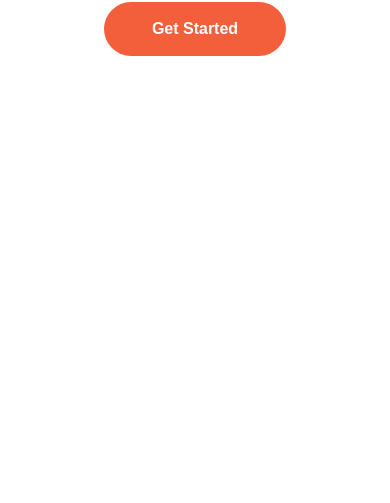
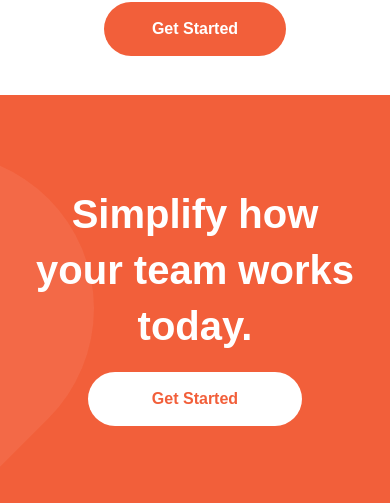
Before and after one commit to Gabe0214/modern-landing-page, a React (Create React App) app: page / in a window 390 px wide. Shown: the part 1726-2229 px from the top of the page. Before the commit the page ends 1782 px from the top, so only its background shows below. Built offline with nearby package versions, Linux system fonts and the light colour scheme; a web font is replaced by a local one.

Commit message:
simplify-section complete. looks exactly as design file, but other mobile screen widths needs adjustments.

```diff
--- a/src/App.js
+++ b/src/App.js
@@ -4,6 +4,7 @@ import './App.scss';
 import { Herosection } from './components/HeroSection/Herosection';
 import { SecondSection } from './components/SecondSection/SecondSection';
 import { CarouselMobile } from './components/Carousel/CarouselMobile';
+import { SimplifySection } from './components/SimplifySection/SimplifySection';
 
 function App() {
 	const [ menu, setMenu ] = useState(false);
@@ -14,6 +15,7 @@ function App() {
 			<Herosection />
 			<SecondSection />
 			<CarouselMobile />
+			<SimplifySection />
 		</div>
 	);
 }
--- /dev/null
+++ b/src/components/SimplifySection/SimplifySection.js
@@ -0,0 +1,15 @@
+import React from 'react';
+import './SimplifySection.scss';
+import { PrimaryButton } from '../Button/PrimaryButton';
+import mobileSimplifyPatter from '../../images/bg-simplify-section-mobile.svg';
+export const SimplifySection = () => {
+	return (
+		<div className='simplify-section'>
+			<p>
+				Simplify how <br />your team works today.
+			</p>
+			<PrimaryButton placeholder={'Get Started'} />
+			<img src={mobileSimplifyPatter} alt='mobile-pattern' />
+		</div>
+	);
+};
--- /dev/null
+++ b/src/components/SimplifySection/SimplifySection.scss
@@ -0,0 +1,34 @@
+@import '../../utils/variables.scss';
+
+.simplify-section {
+	margin-top: 10%;
+	background-color: $bright-red;
+	text-align: center;
+	padding: 0px 16px;
+	height: 50vh;
+	display: flex;
+	flex-direction: column;
+	justify-content: center;
+	align-items: center;
+	position: relative;
+
+	P {
+		font-size: 2.5rem;
+		color: #fff;
+		font-weight: 800;
+	}
+
+	.btn-container {
+		margin-top: 5%;
+		.get-started-btn {
+			background-color: #fff;
+			color: $bright-red;
+		}
+	}
+
+	img {
+		position: absolute;
+		top: 70px;
+		left: 0;
+	}
+}
```
